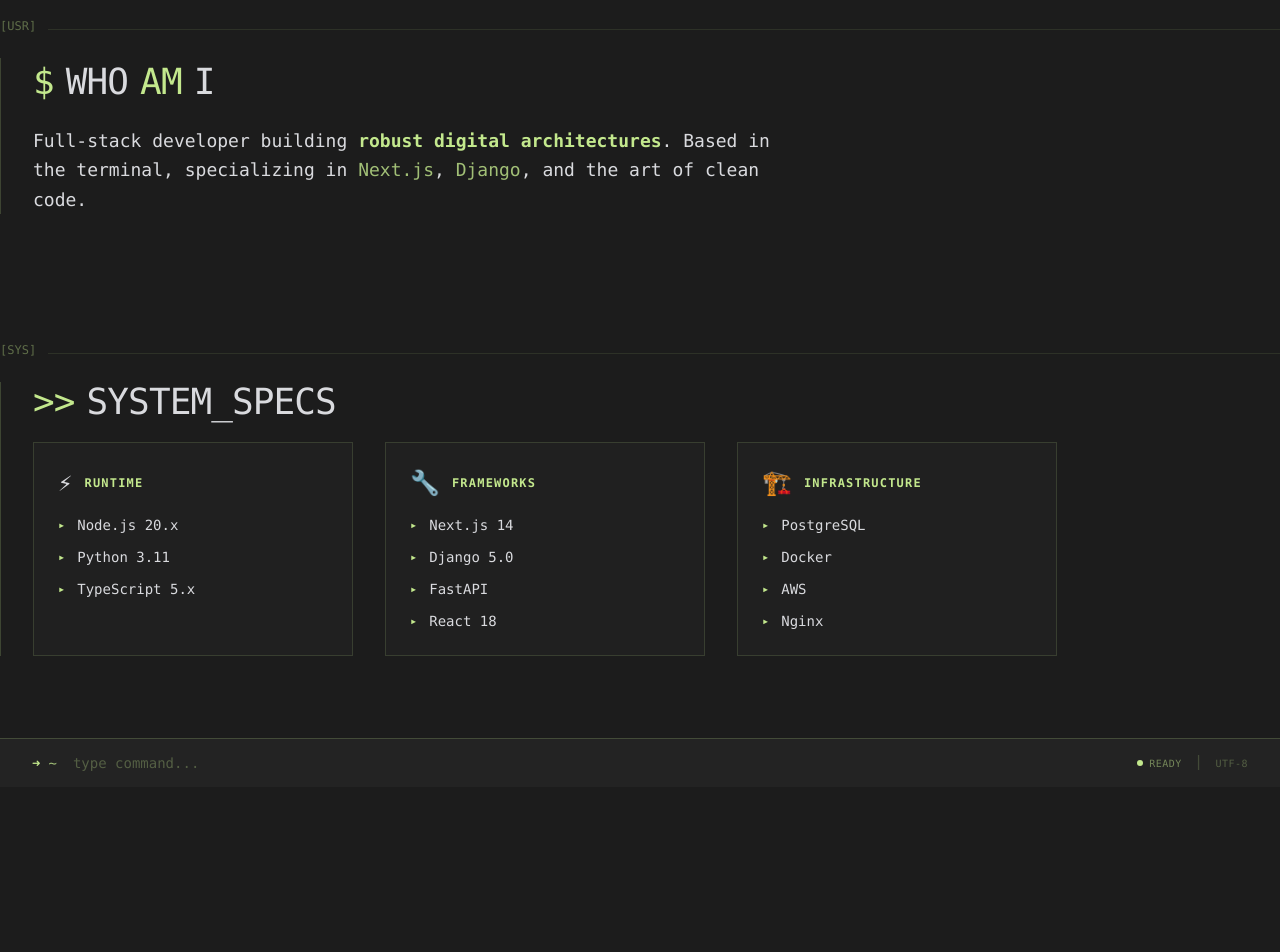
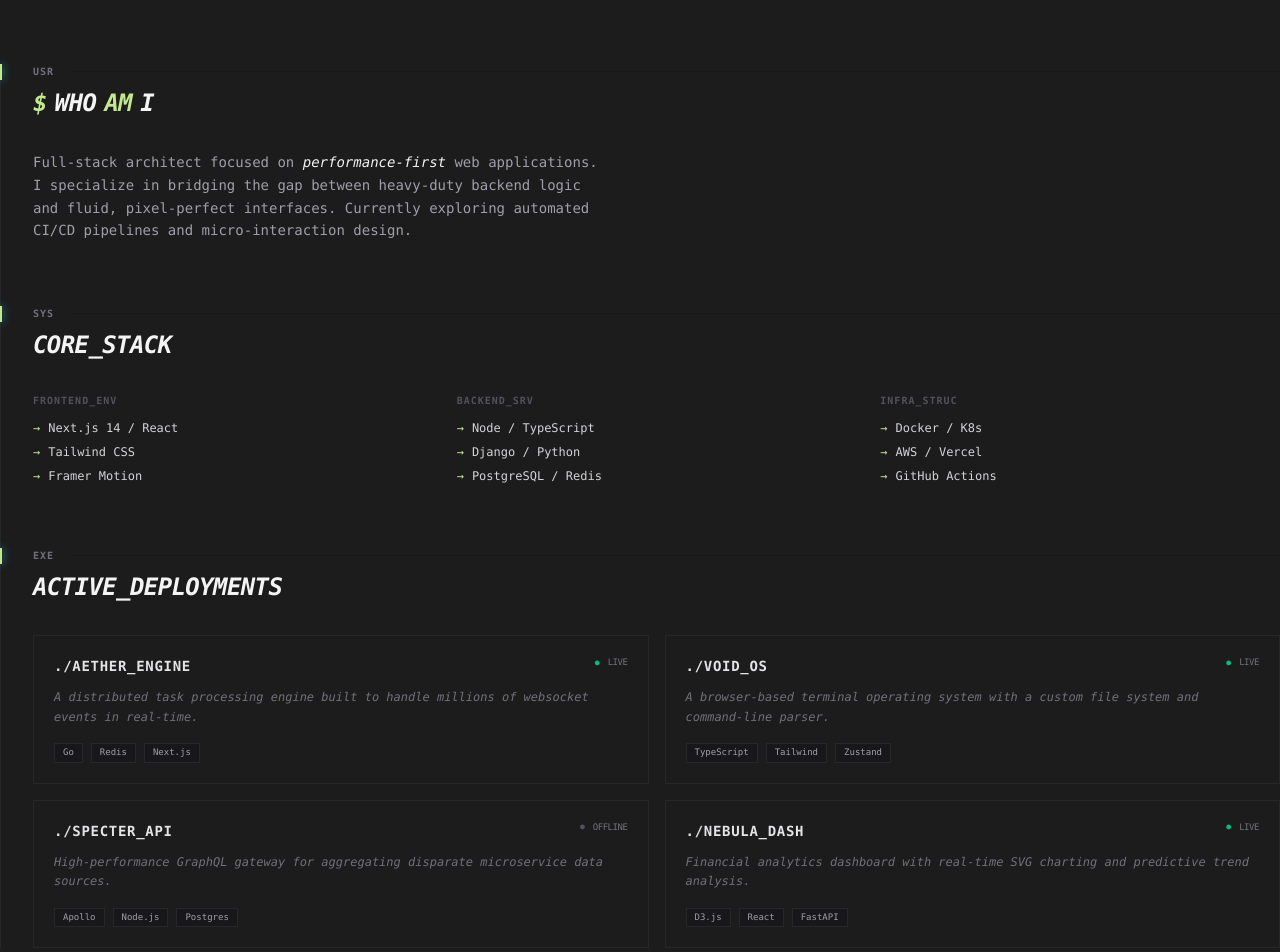
Before and after one commit to dluksa20/ddev, a Next.js app: page / in a window 1280 px wide. Shown: the part 200-1152 px from the top of the page. Before the commit the page ends 987 px from the top, so only its background shows below. Built offline with nearby package versions, Linux system fonts and the light colour scheme.

Commit message:
final layout positioning for home page

```diff
--- a/app/layout.tsx
+++ b/app/layout.tsx
@@ -11,13 +11,13 @@
 }) {
   return (
     <html lang="en" suppressHydrationWarning>
-      <body className="bg-surface-base text-fg-base min-h-screen scrollbar overflow-y-auto">
+      <body className="bg-surface-base text-fg-base min-h-screen scrollbar">
         <ThemeProvider>
-          <div className="flex min-h-screen flex-col surface-overlay-dark">
+          <div className="flex min-h-screen flex-col">
             <Header />
 
             {/* Page content */}
-            <main className="flex flex-1 items-center justify-center ">
+            <main className="flex flex-1 items-center justify-center">
               {children}
             </main>
             <TerminalFooter />
--- a/app/page.tsx
+++ b/app/page.tsx
@@ -1,270 +1,161 @@
-import TerminalSection from '@/components/TerminalSection'
-import React from 'react'
+'use client'
+import React from 'react';
+
+/**
+ * REFINED MINIMALISTIC TERMINAL UI
+ * Focus: High legibility, sharp borders, "System 0" aesthetic.
+ */
+
+const TerminalSection = ({ label, title, children }: any) => (
+  <div className="group relative border-l border-zinc-800 pl-8 pb-16 last:pb-0">
+    {/* Section Indicator */}
+    <div className="absolute -left-[1px] top-0 h-4 w-[2px] bg-accent shadow-[0_0_8px_#22d3ee]" />
+
+    <div className="mb-8">
+      <div className="flex items-center gap-4 mb-2">
+        <span className="text-[10px] uppercase tracking-widest text-zinc-500 font-bold">{label}</span>
+        <div className="h-[1px] flex-1 bg-zinc-900" />
+      </div>
+      <div className="text-xl md:text-2xl font-bold tracking-tight text-zinc-100 uppercase italic">
+        {title}
+      </div>
+    </div>
+    {children}
+  </div>
+);
+
+const ProjectCard = ({ name, tech, status, desc }: any) => (
+  <div className="border border-zinc-800 p-5 hover:border-accent/40 hover:bg-zinc-900/30 transition-all group/card">
+    <div className="flex justify-between items-start mb-3">
+      <h3 className="text-sm font-bold text-zinc-200 tracking-wider">./{name}</h3>
+      <div className="flex items-center gap-2">
+        <span className={`text-[8px] ${status === 'LIVE' ? 'text-emerald-500' : 'text-zinc-600'}`}>●</span>
+        <span className="text-[9px] text-zinc-500 tracking-tighter">{status}</span>
+      </div>
+    </div>
+    <p className="text-xs text-zinc-500 mb-4 leading-relaxed italic">
+      {desc}
+    </p>
+    <div className="flex gap-2 flex-wrap">
+      {tech.map((t: string) => (
+        <span key={t} className="text-[9px] px-2 py-0.5 bg-zinc-900 text-zinc-400 border border-zinc-800 group-hover/card:border-accent/20">
+          {t}
+        </span>
+      ))}
+    </div>
+  </div>
+);
 
 const Page = () => {
   return (
-    /* FULL SCREEN TERMINAL CANVAS */
-    <div className="relative h-screen w-screen bg-surface-base text-text font-mono overflow-hidden">
+    <div className="min-h-screen w-full bg-surface-base text-fg-base font-mono  selection:bg-accent/30">
 
-      {/* SCROLLABLE CONTENT */}
+      <div className=" max-w-360 mx-auto">
 
-        {/* CRT SCANLINE OVERLAY */}
-        <div
-          className="
-            pointer-events-none fixed inset-0 z-40
-            opacity-[0.08]
-            mix-blend-overlay
-            bg-[linear-gradient(rgba(255,255,255,0.04)_1px,transparent_1px)]
-            bg-[length:100%_3px]
-            animate-scan
-          "
-        />
+        {/* HEADER AREA */}
+        <header className="mb-20">
+          <div className="text-[12px] text-fg-base mb-2 tracking-[0.4em] uppercase">System.Terminal.Initialize()</div>
+          <h1 className="text-fg-muted text-sm opacity-50">localhost:3000/portfolio.md</h1>
+        </header>
 
-        {/* CONTENT CONTAINER */}
-        <div className="max-w-7xl mx-auto space-y-24 md:space-y-32 pb-32">
+        <div className="flex flex-col w-full">
 
-          {/* SECTION — INTRO */}
+          {/* SECTION 01: WHOAMI */}
           <TerminalSection
-            className="pt-20"
-            label="USR"
+            label="usr"
             title={
-              <div className="flex items-center gap-3">
-                <span className="text-accent">$</span>
-                <span>WHO</span>
-                <span className="text-accent">AM</span>
-                <span>I</span>
-                <span className="w-3 h-10 md:h-12 bg-accent animate-blink inline-block ml-2" />
-              </div>
-            }
-            description={
-              <>
-                Full-stack developer building{' '}
-                <span className="text-accent font-semibold">
-                  robust digital architectures
-                </span>
-                . Based in the terminal, specializing in{' '}
-                <span className="text-accent/80">Next.js</span>,{' '}
-                <span className="text-accent/80">Django</span>, and the art of clean code.
-              </>
-            }
-          />
-
-          {/* SECTION — SYSTEM SPECS */}
-          <TerminalSection
-            label="SYS"
-            title={
-              <div className="flex items-center gap-3">
-                <span className="text-accent">&gt;&gt;</span>
-                <span>SYSTEM_SPECS</span>
+              <div className="flex items-center gap-2">
+                <span className="text-accent">$</span> WHO<span className="text-accent">AM</span>I
               </div>
             }
           >
-            <div className="grid grid-cols-1 md:grid-cols-3 gap-8 max-w-5xl">
-              {[
-                {
-                  title: 'Runtime',
-                  icon: '⚡',
-                  items: ['Node.js 20.x', 'Python 3.11', 'TypeScript 5.x'],
-                },
-                {
-                  title: 'Frameworks',
-                  icon: '🔧',
-                  items: ['Next.js 14', 'Django 5.0', 'FastAPI', 'React 18'],
-                },
-                {
-                  title: 'Infrastructure',
-                  icon: '🏗️',
-                  items: ['PostgreSQL', 'Docker', 'AWS', 'Nginx'],
-                },
-              ].map((spec) => (
-                <div
-                  key={spec.title}
-                  className="
-                    bg-surface-elevated/40
-                    border border-accent/15
-                    p-6
-                    transition-all duration-300
-                    hover:border-accent/50
-                    hover:-translate-y-1
-                  "
-                >
-                  <div className="flex items-center gap-3 mb-4">
-                    <span className="text-2xl">{spec.icon}</span>
-                    <h3 className="text-accent uppercase text-xs tracking-widest font-black">
-                      {spec.title}
-                    </h3>
-                  </div>
+            <p className="max-w-xl text-sm leading-relaxed text-zinc-400">
+              Full-stack architect focused on <span className="text-zinc-100 italic">performance-first</span> web applications.
+              I specialize in bridging the gap between heavy-duty backend logic and fluid, pixel-perfect interfaces.
+              Currently exploring automated CI/CD pipelines and micro-interaction design.
+            </p>
+          </TerminalSection>
 
-                  <ul className="space-y-3">
-                    {spec.items.map((item) => (
-                      <li
-                        key={item}
-                        className="flex items-center gap-3 text-text/70 text-sm"
-                      >
-                        <span className="text-accent text-xs">▸</span>
-                        <span>{item}</span>
-                      </li>
-                    ))}
-                  </ul>
-                </div>
-              ))}
+          {/* SECTION 02: TOOLS (SKILLS) */}
+          <TerminalSection
+            label="sys"
+            title="CORE_STACK"
+          >
+            <div className="grid grid-cols-1 sm:grid-cols-2 lg:grid-cols-3 gap-6">
+              <div>
+                <h4 className="text-[10px] font-black text-zinc-600 mb-3 tracking-widest">FRONTEND_ENV</h4>
+                <ul className="text-xs space-y-2 text-zinc-300">
+                  <li className="flex items-center gap-2"><span className="text-accent">→</span> Next.js 14 / React</li>
+                  <li className="flex items-center gap-2"><span className="text-accent">→</span> Tailwind CSS</li>
+                  <li className="flex items-center gap-2"><span className="text-accent">→</span> Framer Motion</li>
+                </ul>
+              </div>
+              <div>
+                <h4 className="text-[10px] font-black text-zinc-600 mb-3 tracking-widest">BACKEND_SRV</h4>
+                <ul className="text-xs space-y-2 text-zinc-300">
+                  <li className="flex items-center gap-2"><span className="text-accent">→</span> Node / TypeScript</li>
+                  <li className="flex items-center gap-2"><span className="text-accent">→</span> Django / Python</li>
+                  <li className="flex items-center gap-2"><span className="text-accent">→</span> PostgreSQL / Redis</li>
+                </ul>
+              </div>
+              <div>
+                <h4 className="text-[10px] font-black text-zinc-600 mb-3 tracking-widest">INFRA_STRUC</h4>
+                <ul className="text-xs space-y-2 text-zinc-300">
+                  <li className="flex items-center gap-2"><span className="text-accent">→</span> Docker / K8s</li>
+                  <li className="flex items-center gap-2"><span className="text-accent">→</span> AWS / Vercel</li>
+                  <li className="flex items-center gap-2"><span className="text-accent">→</span> GitHub Actions</li>
+                </ul>
+              </div>
             </div>
           </TerminalSection>
 
-          {/* SECTION — DEPLOYMENTS */}
+          {/* SECTION 03: DEPLOYMENTS (PROJECTS) */}
           <TerminalSection
-            label="EXE"
-            title={
-              <div className="flex items-center gap-3">
-                <span className="text-accent">~/</span>
-                <span>DEPLOYMENTS</span>
-              </div>
-            }
+            label="exe"
+            title="ACTIVE_DEPLOYMENTS"
           >
-            <div className="grid grid-cols-1 lg:grid-cols-2 gap-6 max-w-6xl">
-              {[
-                {
-                  name: 'nebula-core',
-                  status: 'online',
-                  stack: 'Next.js / Django',
-                  description:
-                    'High-performance module for real-time data processing and visual synthesis.',
-                  uptime: '99.8%',
-                  version: 'v2.4.1',
-                },
-                {
-                  name: 'synth-api',
-                  status: 'offline',
-                  stack: 'FastAPI / Redis',
-                  description:
-                    'Lightweight API gateway handling async task queues and caching.',
-                  uptime: '94.2%',
-                  version: 'v1.9.3',
-                },
-                {
-                  name: 'void-dashboard',
-                  status: 'online',
-                  stack: 'React / PostgreSQL',
-                  description:
-                    'Real-time analytics dashboard with WebSocket streaming.',
-                  uptime: '99.1%',
-                  version: 'v3.0.0',
-                },
-                {
-                  name: 'flux-engine',
-                  status: 'maintenance',
-                  stack: 'Python / Docker',
-                  description:
-                    'Containerized microservice orchestrator with auto-scaling.',
-                  uptime: '97.5%',
-                  version: 'v1.5.2',
-                },
-              ].map((proj) => (
-                <div
-                  key={proj.name}
-                  className="
-                    bg-surface-elevated/40
-                    border border-accent/15
-                    p-6
-                    transition-all duration-300
-                    hover:border-accent/40
-                    hover:-translate-y-1
-                  "
-                >
-                  <div className="flex justify-between items-start mb-4">
-                    <div className="flex items-center gap-2">
-                      <span className="text-accent/60 text-sm">./</span>
-                      <h3 className="text-lg font-bold">{proj.name}</h3>
-                    </div>
-
-                    <span
-                      className={`
-                        w-2 h-2 rounded-full
-                        ${proj.status === 'online' && 'bg-green-400 shadow-[0_0_6px_#4ade80]'}
-                        ${proj.status === 'maintenance' && 'bg-yellow-400 shadow-[0_0_6px_#facc15]'}
-                        ${proj.status === 'offline' && 'bg-red-400'}
-                      `}
-                    />
-                  </div>
-
-                  <p className="text-sm text-text/60 mb-6 max-w-md">
-                    {proj.description}
-                  </p>
-
-                  <div className="grid grid-cols-2 gap-4 text-xs mb-4 pb-4 border-b border-accent/10">
-                    <div>
-                      <div className="text-accent/40 uppercase tracking-wider">
-                        Version
-                      </div>
-                      <div>{proj.version}</div>
-                    </div>
-                    <div>
-                      <div className="text-accent/40 uppercase tracking-wider">
-                        Uptime
-                      </div>
-                      <div>{proj.uptime}</div>
-                    </div>
-                  </div>
-
-                  <div className="flex justify-between text-[10px] uppercase tracking-widest text-accent/60">
-                    <span>{proj.stack}</span>
-                    <span>→</span>
-                  </div>
-                </div>
-              ))}
+            <div className="grid grid-cols-1 md:grid-cols-2 gap-4">
+              <ProjectCard
+                name="AETHER_ENGINE"
+                status="LIVE"
+                desc="A distributed task processing engine built to handle millions of websocket events in real-time."
+                tech={['Go', 'Redis', 'Next.js']}
+              />
+              <ProjectCard
+                name="VOID_OS"
+                status="LIVE"
+                desc="A browser-based terminal operating system with a custom file system and command-line parser."
+                tech={['TypeScript', 'Tailwind', 'Zustand']}
+              />
+              <ProjectCard
+                name="SPECTER_API"
+                status="OFFLINE"
+                desc="High-performance GraphQL gateway for aggregating disparate microservice data sources."
+                tech={['Apollo', 'Node.js', 'Postgres']}
+              />
+              <ProjectCard
+                name="NEBULA_DASH"
+                status="LIVE"
+                desc="Financial analytics dashboard with real-time SVG charting and predictive trend analysis."
+                tech={['D3.js', 'React', 'FastAPI']}
+              />
             </div>
           </TerminalSection>
 
-          {/* SECTION — CONTACT */}
-          <TerminalSection
-            label="NET"
-            title={
-              <div className="flex items-center gap-3">
-                <span className="text-accent">@</span>
-                <span>CONNECT</span>
-              </div>
-            }
-            description={
-              <>
-                Let’s collaborate on something{' '}
-                <span className="text-accent font-semibold">extraordinary</span>.
-              </>
-            }
-          >
-            <div className="grid grid-cols-1 md:grid-cols-2 lg:grid-cols-4 gap-4 max-w-5xl">
-              {[
-                { label: 'GitHub', value: '@dovydas', icon: '⚡' },
-                { label: 'Email', value: 'dev@terminal.io', icon: '✉' },
-                { label: 'LinkedIn', value: '/in/dovydas', icon: '💼' },
-                { label: 'Discord', value: 'dovydas#0001', icon: '💬' },
-              ].map((contact) => (
-                <div
-                  key={contact.label}
-                  className="
-                    bg-surface-elevated/40
-                    border border-accent/20
-                    p-4
-                    transition-all duration-300
-                    hover:border-accent/60
-                    hover:-translate-y-1
-                  "
-                >
-                  <div className="flex items-center gap-2 mb-2">
-                    <span className="text-xl">{contact.icon}</span>
-                    <div className="text-[10px] uppercase tracking-widest text-accent/50">
-                      {contact.label}
-                    </div>
-                  </div>
-                  <div className="text-sm text-text/80">
-                    {contact.value}
-                  </div>
-                </div>
-              ))}
-            </div>
-          </TerminalSection>
         </div>
+
+        {/* FOOTER */}
+        <footer className="mt-20 flex justify-between items-center text-[9px] text-zinc-700 tracking-[0.2em] border-t border-zinc-900 pt-8">
+          <div>END_OF_TRANSMISSION</div>
+          <div className="flex gap-4">
+            <a href="#" className="hover:text-accent transition-colors">GITHUB</a>
+            <a href="#" className="hover:text-accent transition-colors">LINKEDIN</a>
+            <a href="#" className="hover:text-accent transition-colors">MAIL</a>
+          </div>
+        </footer>
+      </div>
     </div>
-  )
-}
+  );
+};
 
-export default Page
+export default Page;
--- a/components/TerminalSection.tsx
+++ b/components/TerminalSection.tsx
@@ -17,23 +17,29 @@
   children
 }: TerminalSectionProps) => {
   return (
-    <section className={`space-y-6 ${className}`}>
-      {/* Section Header - Minimal */}
-      <div className="flex items-baseline gap-3">
-        <span className="text-accent/40 text-xs font-mono">[{label}]</span>
-        <div className="h-px flex-1 bg-accent/10" />
+    <section className={`space-y-7 ${className} px-10 font-display`}>
+      <div className="flex items-center gap-5 group">
+          <span className="text-accent/50 font-semibold  text-xs">
+          <span className='text-primary'>&gt;&gt; </span>
+           /{label}
+          </span>
+        <div className="h-px flex-1 bg-accent/20" />
       </div>
 
-      {/* Section Content */}
-      <div className="space-y-5 pl-8 border-l border-accent/20">
-        <h1 className="text-2xl md:text-4xl font-medium tracking-tight text-text">
+      {/* Content area */}
+      <div className="space-y-5 pl-6">
+        {/* Simple monospace title */}
+        <h1 className="text-2xl md:text-4xl font-bold tracking-tight text-text/90 font-mono">
           {title}
         </h1>
 
+        {/* Clean description box */}
         {description && (
-          <p className="text-base md:text-lg text-text/60 leading-relaxed max-w-3xl">
-            {description}
-          </p>
+          <div className="pl-5 py-3 border-l border-accent/30">
+            <p className="text-sm md:text-base text-text/65 leading-relaxed max-w-4xl">
+              {description}
+            </p>
+          </div>
         )}
 
         {children}
```
